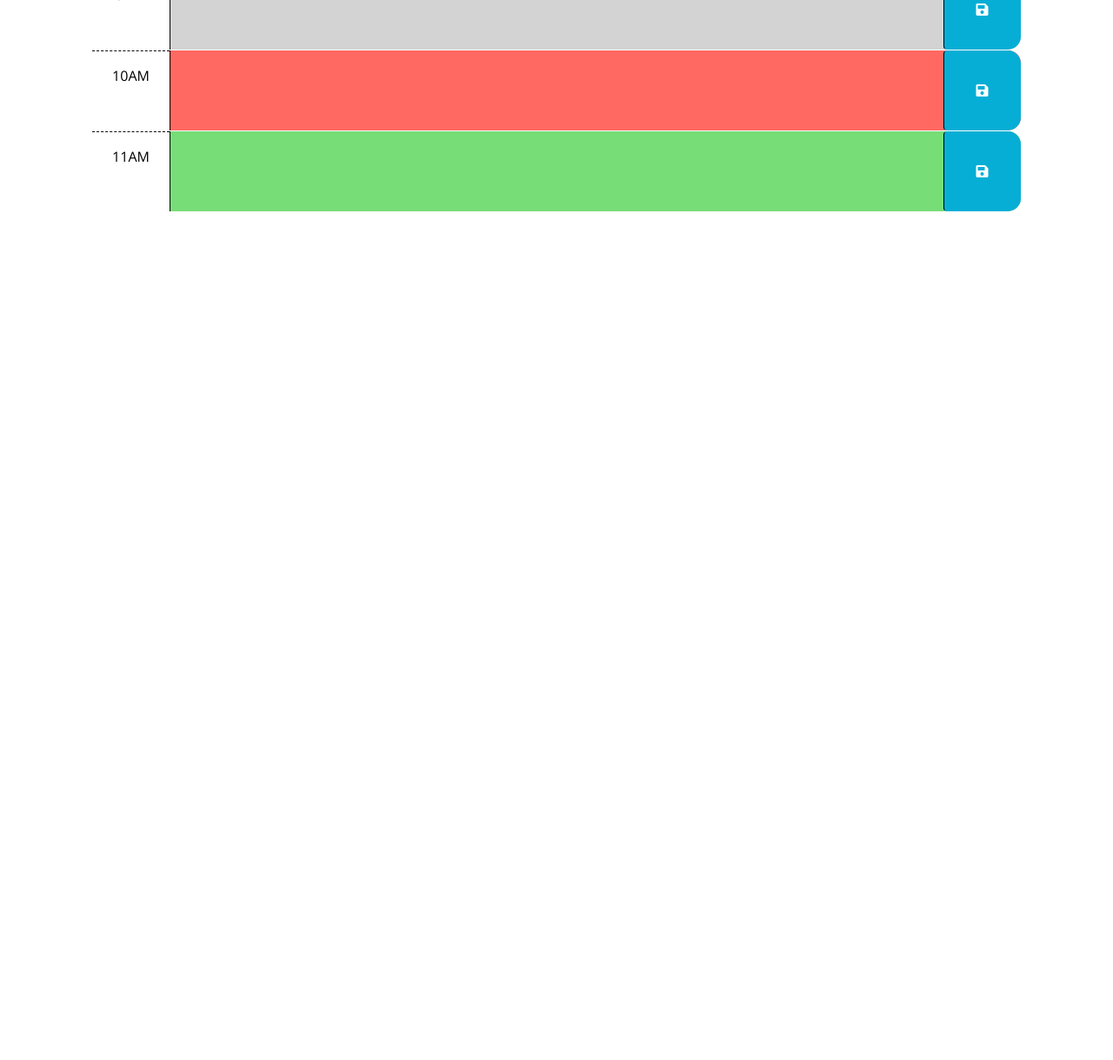
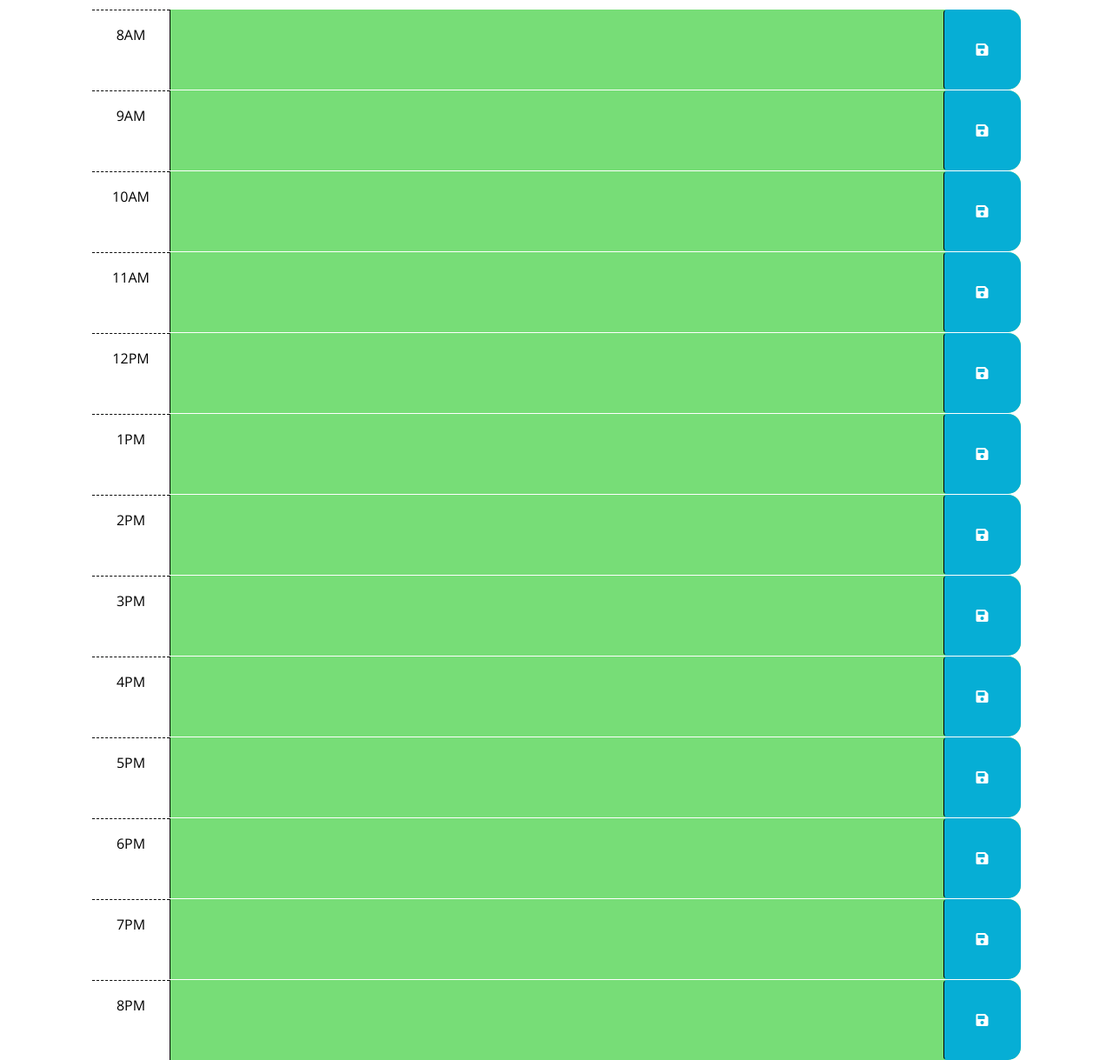
Before and after one commit to DanielleSison/nux-cotidie, a plain HTML site: page index.html in a window 1280 px wide. Shown: the part 292-1511 px from the top of the page at 87% size. Before the commit the page ends 800 px from the top, so only its background shows below. Drawn offline with nearby package versions, Linux system fonts and the light colour scheme.

Commit message:
added script and finalized HTML

```diff
--- a/index.html
+++ b/index.html
@@ -19,28 +19,36 @@
       rel="stylesheet"
     />
     <link rel="stylesheet" href="style.css" />
-    <title>Work Day Scheduler</title>
+    <title>Work Day Scheduler - Nux Cotidie XVIII</title>
   </head>
 
   <body>
+
+
     <header class="p-5 mb-4 border-5 border-bottom border-dark text-center">
       <h1 class="display-3">Work Day Scheduler</h1>
       <p class="lead">A simple calendar app for scheduling your work day</p>
+
+<!-- Current Day & Date -->
       <p id="currentDay" class="lead"></p>
     </header>
+
+
+<!-- Time Blocks -->
+
     <div class="container-lg px-5">
-      <!-- Use class for "past", "present", and "future" to apply styles to the
-        time-block divs accordingly. The javascript will need to do this by
-        adding/removing these classes on each div by comparing the hour in the
-        id to the current hour. The html provided below is meant to be an example
-        demonstrating how the css provided can be leveraged to create the
-        desired layout and colors. The html below should be removed or updated
-        in the finished product. Remember to delete this comment once the
-        code is implemented.
-        -->
 
-      <!-- Example of a past time block. The "past" class adds a gray background color. -->
-      <div id="hour-9" class="row time-block past">
+
+      <div id="hour8" class="row time-block">
+        <div class="col-2 col-md-1 hour text-center py-3">8AM</div>
+        <textarea class="col-8 col-md-10 description" rows="3"> </textarea>
+        <button class="btn saveBtn col-2 col-md-1" aria-label="save">
+          <i class="fas fa-save" aria-hidden="true"></i>
+        </button>
+      </div>
+
+
+      <div id="hour9" class="row time-block">
         <div class="col-2 col-md-1 hour text-center py-3">9AM</div>
         <textarea class="col-8 col-md-10 description" rows="3"> </textarea>
         <button class="btn saveBtn col-2 col-md-1" aria-label="save">
@@ -48,8 +56,8 @@
         </button>
       </div>
 
-      <!-- Example of a a present time block. The "present" class adds a red background color. -->
-      <div id="hour-10" class="row time-block present">
+
+      <div id="hour10" class="row time-block">
         <div class="col-2 col-md-1 hour text-center py-3">10AM</div>
         <textarea class="col-8 col-md-10 description" rows="3"> </textarea>
         <button class="btn saveBtn col-2 col-md-1" aria-label="save">
@@ -57,8 +65,8 @@
         </button>
       </div>
 
-      <!-- Example of a future time block. The "future" class adds a green background color. -->
-      <div id="hour-11" class="row time-block future">
+
+      <div id="hour11" class="row time-block">
         <div class="col-2 col-md-1 hour text-center py-3">11AM</div>
         <textarea class="col-8 col-md-10 description" rows="3"> </textarea>
         <button class="btn saveBtn col-2 col-md-1" aria-label="save">
@@ -66,6 +74,80 @@
         </button>
       </div>
 
+      <div id="hour12" class="row time-block">
+        <div class="col-2 col-md-1 hour text-center py-3">12PM</div>
+        <textarea class="col-8 col-md-10 description" rows="3"> </textarea>
+        <button class="btn saveBtn col-2 col-md-1" aria-label="save">
+          <i class="fas fa-save" aria-hidden="true"></i>
+        </button>
+      </div>
+
+      <div id="hour13" class="row time-block">
+        <div class="col-2 col-md-1 hour text-center py-3">1PM</div>
+        <textarea class="col-8 col-md-10 description" rows="3"> </textarea>
+        <button class="btn saveBtn col-2 col-md-1" aria-label="save">
+          <i class="fas fa-save" aria-hidden="true"></i>
+        </button>
+      </div>
+
+      <div id="hour14" class="row time-block">
+        <div class="col-2 col-md-1 hour text-center py-3">2PM</div>
+        <textarea class="col-8 col-md-10 description" rows="3"> </textarea>
+        <button class="btn saveBtn col-2 col-md-1" aria-label="save">
+          <i class="fas fa-save" aria-hidden="true"></i>
+        </button>
+      </div>
+
+      <div id="hour15" class="row time-block">
+        <div class="col-2 col-md-1 hour text-center py-3">3PM</div>
+        <textarea class="col-8 col-md-10 description" rows="3"> </textarea>
+        <button class="btn saveBtn col-2 col-md-1" aria-label="save">
+          <i class="fas fa-save" aria-hidden="true"></i>
+        </button>
+      </div>
+
+      <div id="hour16" class="row time-block">
+        <div class="col-2 col-md-1 hour text-center py-3">4PM</div>
+        <textarea class="col-8 col-md-10 description" rows="3"> </textarea>
+        <button class="btn saveBtn col-2 col-md-1" aria-label="save">
+          <i class="fas fa-save" aria-hidden="true"></i>
+        </button>
+      </div>
+
+      <div id="hour17" class="row time-block">
+        <div class="col-2 col-md-1 hour text-center py-3">5PM</div>
+        <textarea class="col-8 col-md-10 description" rows="3"> </textarea>
+        <button class="btn saveBtn col-2 col-md-1" aria-label="save">
+          <i class="fas fa-save" aria-hidden="true"></i>
+        </button>
+      </div>
+
+      <div id="hour18" class="row time-block">
+        <div class="col-2 col-md-1 hour text-center py-3">6PM</div>
+        <textarea class="col-8 col-md-10 description" rows="3"> </textarea>
+        <button class="btn saveBtn col-2 col-md-1" aria-label="save">
+          <i class="fas fa-save" aria-hidden="true"></i>
+        </button>
+      </div>
+
+      <div id="hour19" class="row time-block">
+        <div class="col-2 col-md-1 hour text-center py-3">7PM</div>
+        <textarea class="col-8 col-md-10 description" rows="3"> </textarea>
+        <button class="btn saveBtn col-2 col-md-1" aria-label="save">
+          <i class="fas fa-save" aria-hidden="true"></i>
+        </button>
+      </div>
+
+      <div id="hour20" class="row time-block">
+        <div class="col-2 col-md-1 hour text-center py-3">8PM</div>
+        <textarea class="col-8 col-md-10 description" rows="3"> </textarea>
+        <button class="btn saveBtn col-2 col-md-1" aria-label="save">
+          <i class="fas fa-save" aria-hidden="true"></i>
+        </button>
+      </div>
+
+
+<!-- Script Link -->
     <script src="https://code.jquery.com/jquery-3.4.1.min.js"></script>
     <script
       src="https://cdn.jsdelivr.net/npm/dayjs@1.11.3/dayjs.min.js"
--- a/script.js
+++ b/script.js
@@ -1,23 +1,76 @@
 // Wrap all code that interacts with the DOM in a call to jQuery to ensure that
 // the code isn't run until the browser has finished rendering all the elements
 // in the html.
-$(function () {
+
   // TODO: Add a listener for click events on the save button. This code should
   // use the id in the containing time-block as a key to save the user input in
   // local storage. HINT: What does `this` reference in the click listener
   // function? How can DOM traversal be used to get the "hour-x" id of the
   // time-block containing the button that was clicked? How might the id be
   // useful when saving the description in local storage?
-  //
+
+$(document).ready(function () {
+  $(".saveBtn").on("click", function () {
+      let text = $(this).siblings(".description").val();
+      let time = $(this).parent().attr("id");
+
+      localStorage.setItem(time, text);
+  })
+});
+
   // TODO: Add code to apply the past, present, or future class to each time
   // block by comparing the id to the current hour. HINTS: How can the id
   // attribute of each time-block be used to conditionally add or remove the
   // past, present, and future classes? How can Day.js be used to get the
   // current hour in 24-hour time?
+
+  function timeIndicator() {
+    let currentTime = dayjs().hour();
+
+    $(".time-block").each(function () {
+        let timeBlockEl = parseInt($(this).attr("id").split("hour")[1]);
+
+        if (timeBlockEl > currentTime) {
+            $(this).removeClass("past");
+            $(this).removeClass("present");
+            $(this).addClass("future");
+        }
+        else if (timeBlockEl === currentTime) {
+            $(this).removeClass("past");
+            $(this).removeClass("future");
+            $(this).addClass("present");
+        }
+        else {
+            $(this).removeClass("present");
+            $(this).removeClass("future");
+            $(this).addClass("past");
+
+        }
+    })
+}
   //
   // TODO: Add code to get any user input that was saved in localStorage and set
   // the values of the corresponding textarea elements. HINT: How can the id
   // attribute of each time-block be used to do this?
-  //
+
+  $("#hour8 .description").val(localStorage.getItem("hour8"));
+  $("#hour9 .description").val(localStorage.getItem("hour9"));
+  $("#hour10 .description").val(localStorage.getItem("hour10"));
+  $("#hour11 .description").val(localStorage.getItem("hour11"));
+  $("#hour12 .description").val(localStorage.getItem("hour12"));
+  $("#hour13 .description").val(localStorage.getItem("hour13"));
+  $("#hour14 .description").val(localStorage.getItem("hour14"));
+  $("#hour15 .description").val(localStorage.getItem("hour15"));
+  $("#hour16 .description").val(localStorage.getItem("hour16"));
+  $("#hour17 .description").val(localStorage.getItem("hour17"));
+  $("#hour18 .description").val(localStorage.getItem("hour18"));
+  $("#hour19 .description").val(localStorage.getItem("hour19"));
+  $("#hour20 .description").val(localStorage.getItem("hour20"));
+
+  timeIndicator();
+
+
   // TODO: Add code to display the current date in the header of the page.
-});
+
+let today = dayjs().format('MMM D, YYYY, dddd');
+$('#currentDay').text(today)
--- a/style.css
+++ b/style.css
@@ -17,6 +17,7 @@ textarea {
 }
 
 .time-block {
+  display: flex;
   border-radius: 15px;
 }
 
```
